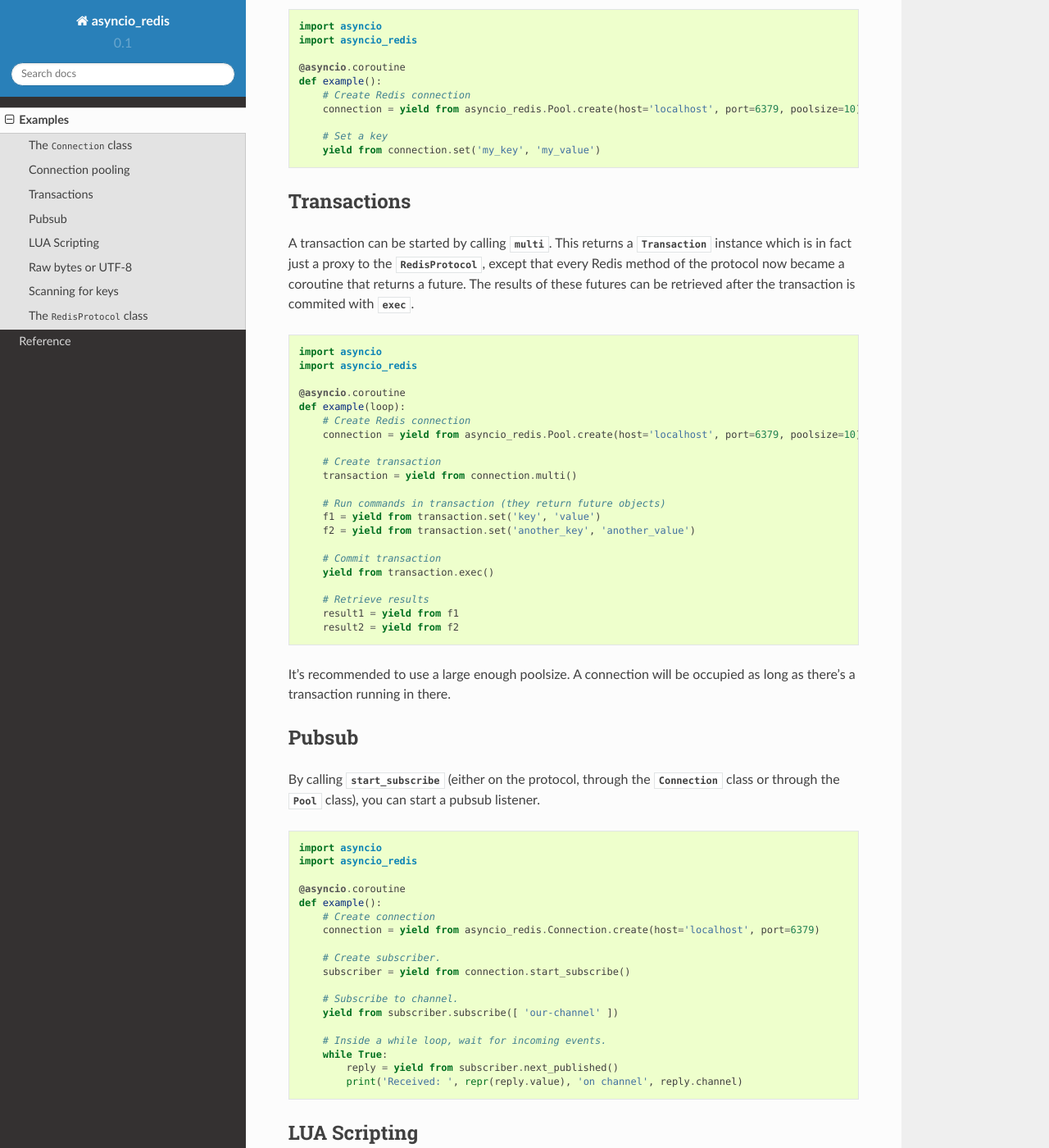
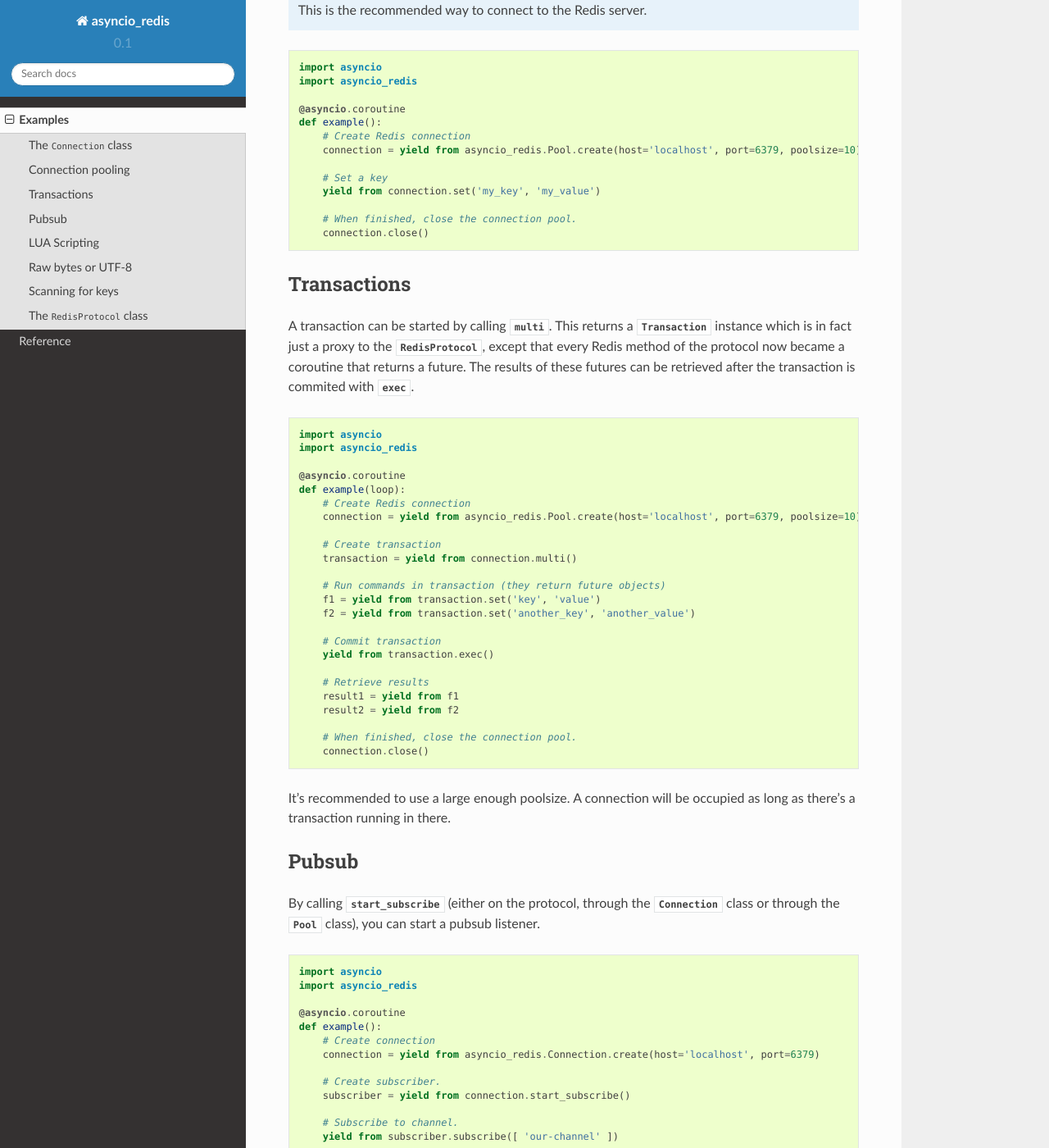
Before and after one commit to jonathanslenders/asyncio-redis, a Sphinx documentation site: the page built from docs/pages/examples.rst, in a window 1280 px wide and 1400 px high, scrolled down 847 px. Shown: the whole window at 82% size. Built offline with Sphinx 7.4.7 and the Read the Docs theme 2.0.0, drawn with Linux system fonts in a browser that asks for light colours; some of the changed text lies outside the part shown.

Commit message:
Close connection at the end of the examples.

```diff
--- a/docs/pages/examples.rst
+++ b/docs/pages/examples.rst
@@ -25,6 +25,9 @@
         # Set a key
         yield from connection.set('my_key', 'my_value')
 
+        # When finished, close the connection.
+        connection.close()
+
 See :ref:`the reference <redis-reference>` to learn more about the other Redis
 commands.
 
@@ -51,6 +54,9 @@
 
         # Set a key
         yield from connection.set('my_key', 'my_value')
+
+        # When finished, close the connection pool.
+        connection.close()
 
 
 Transactions
@@ -88,6 +94,9 @@
         result1 = yield from f1
         result2 = yield from f2
 
+        # When finished, close the connection pool.
+        connection.close()
+
 
 It's recommended to use a large enough poolsize. A connection will be occupied
 as long as there's a transaction running in there.
@@ -121,6 +130,9 @@
         while True:
             reply = yield from subscriber.next_published()
             print('Received: ', repr(reply.value), 'on channel', reply.channel)
+
+        # When finished, close the connection.
+        connection.close()
 
 
 LUA Scripting
@@ -159,6 +171,9 @@
         result = yield from script_reply.return_value()
         print(result) # prints 2 * 5
 
+        # When finished, close the connection.
+        connection.close()
+
 
 Raw bytes or UTF-8
 ------------------
@@ -184,6 +199,9 @@
 
         # Set a key
         yield from connection.set(b'my_key', b'my_value')
+
+        # When finished, close the connection.
+        connection.close()
 
 
 Scanning for keys
```
Also changed, not shown: README.rst (+17 -0 lines), 5 other files.
